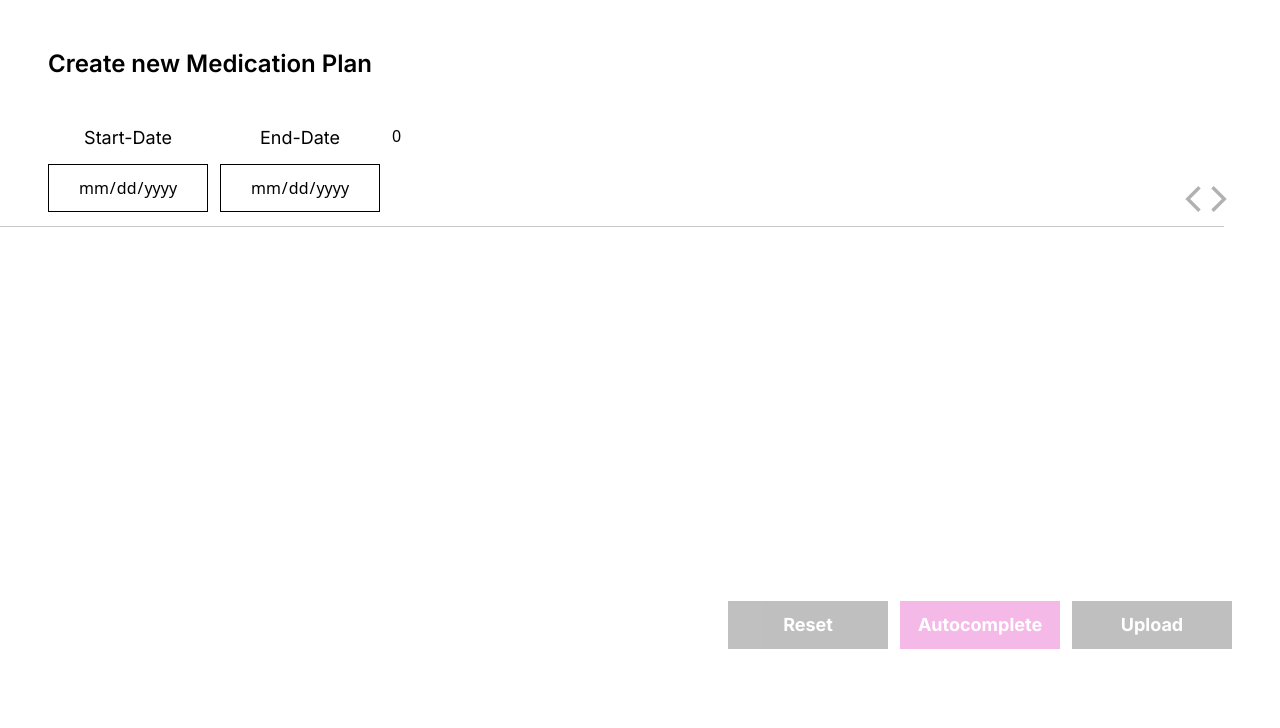
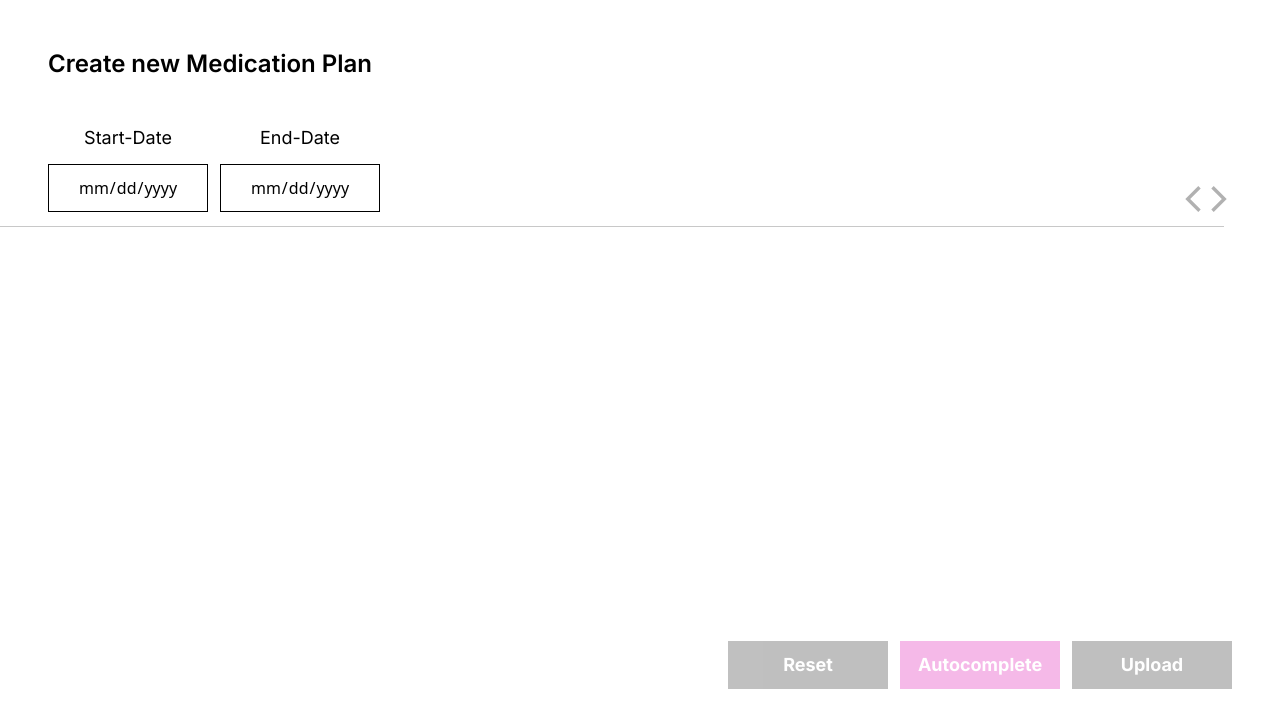
Before and after one commit to Franjoo/medication-planner, a React (Vite) app: page / in a window 1280 px wide. Shown: the top 728 px of the page. Built offline with nearby package versions, Linux system fonts and the light colour scheme.

Commit message:
♻️ some styling improvements, optimizations

```diff
--- a/src/components/atoms/Scrollbar.tsx
+++ b/src/components/atoms/Scrollbar.tsx
@@ -20,7 +20,7 @@ const Scrollbar = ({ progress, size }: Props) => {
   return (
     <div className="mb-9 w-full" ref={ref}>
       <div
-        className="h-3 bg-black transition-transform"
+        className="h-3 bg-black"
         style={{
           width: width + "px",
           transform: `translateX(${translateX}px)`,
--- a/src/components/atoms/Spacer.tsx
+++ b/src/components/atoms/Spacer.tsx
@@ -1,13 +1,19 @@
+import clsx from "clsx";
+
 interface Props {
   className?: string;
   width?: number;
   height?: number;
+  block?: boolean;
 }
 
-const Spacer = ({ className, width = 0, height = 0 }: Props) => (
+const Spacer = ({ className, width = 0, height = 0, block = false }: Props) => (
   <>
     {(className || width || height) && (
-      <span className={className} style={{ width: width, height: height }} />
+      <span
+        className={clsx(className, { block: block })}
+        style={{ width: width, height: height }}
+      />
     )}
   </>
 );
--- a/src/components/container/DateRangeSelectionContainer.tsx
+++ b/src/components/container/DateRangeSelectionContainer.tsx
@@ -29,10 +29,6 @@ const DateRangeSelectionContainer = observer(() => {
     schedule.setRangeEnd(new Date(value));
   };
 
-  const minEnd = schedule.rangeStart;
-  const start = schedule.rangeStart;
-  const end = schedule.rangeEnd;
-
   return (
     <DateRangeSelectionGroup
       previousEnabled={schedule.canGoBackward}
@@ -40,9 +36,9 @@ const DateRangeSelectionContainer = observer(() => {
       dayRangeCount={schedule.daysCount}
       onStartChange={onStartChange}
       onEndChange={onEndChange}
-      start={start}
-      end={end}
-      minEnd={minEnd}
+      start={schedule.rangeStart}
+      end={schedule.rangeEnd}
+      minEnd={schedule.rangeStart}
     />
   );
 });
--- a/src/components/container/WeeklyScheduleContainer.tsx
+++ b/src/components/container/WeeklyScheduleContainer.tsx
@@ -6,6 +6,7 @@ import { clamp } from "../../utils";
 import AutoCompleteBlocks from "../groups/AutomCompleteBlocksGroup";
 import { useMemo } from "react";
 import { MAX_ITEMS_PER_PAGE } from "../../constants";
+import Spacer from "../atoms/Spacer";
 
 const WeeklyScheduleContainer = observer(() => {
   const { schedule } = useStore();
@@ -47,6 +48,7 @@ const WeeklyScheduleContainer = observer(() => {
         firstItemIndex={schedule.firstItemIndex}
         days={schedule.days}
       />
+      <Spacer height={40} block />
       {scrollbarEnabled && (
         <Scrollbar
           progress={schedule.paginationProgress}
--- a/src/components/groups/DateRangeSelectionGroup.tsx
+++ b/src/components/groups/DateRangeSelectionGroup.tsx
@@ -39,7 +39,9 @@ const DateRangeSelectionGroup = ({
             value={end}
             minValue={minEnd}
           />
-          {dayRangeCount && <DateRangeDisplay dayRangeCount={dayRangeCount} />}
+          {dayRangeCount > 0 && (
+            <DateRangeDisplay dayRangeCount={dayRangeCount} />
+          )}
         </div>
         <DayNavigation
           nextEnabled={nextEnabled}
--- a/src/stores/ScheduleStore.ts
+++ b/src/stores/ScheduleStore.ts
@@ -5,7 +5,7 @@ import differenceInDays from "date-fns/differenceInDays";
 import addDays from "date-fns/addDays";
 import subDays from "date-fns/subDays";
 import isBefore from "date-fns/isBefore";
-import { deepClone, emptyDay, localTimeString, weekday } from "../utils";
+import { clamp, deepClone, emptyDay, localTimeString, weekday } from "../utils";
 import {
   MAX_ITEMS_PER_PAGE,
   MAX_STEPS_PER_NAVIGATION,
@@ -86,6 +86,8 @@ export class ScheduleStore {
         );
       }
     }
+
+    this.sanitizeFirstItemIndex();
   }
 
   private updateAutoDays() {
@@ -155,17 +157,26 @@ export class ScheduleStore {
   }
 
   next() {
-    this.firstItemIndex = Math.min(
-      this.firstItemIndex + MAX_STEPS_PER_NAVIGATION,
-      this.days.length - MAX_ITEMS_PER_PAGE
-    );
+    this.firstItemIndex = this.firstItemIndex + MAX_STEPS_PER_NAVIGATION;
+    this.sanitizeFirstItemIndex();
   }
 
   previous() {
-    this.firstItemIndex = Math.max(
-      0,
-      this.firstItemIndex - MAX_STEPS_PER_NAVIGATION
-    );
+    this.firstItemIndex = this.firstItemIndex - MAX_STEPS_PER_NAVIGATION;
+    this.sanitizeFirstItemIndex();
+  }
+
+  private sanitizeFirstItemIndex() {
+    if (
+      this.firstItemIndex < 0 ||
+      this.firstItemIndex > this.days.length - MAX_ITEMS_PER_PAGE
+    ) {
+      this.firstItemIndex = clamp(
+        this.firstItemIndex + MAX_STEPS_PER_NAVIGATION,
+        0,
+        this.days.length - MAX_ITEMS_PER_PAGE
+      );
+    }
   }
 
   get paginationProgress() {
```
